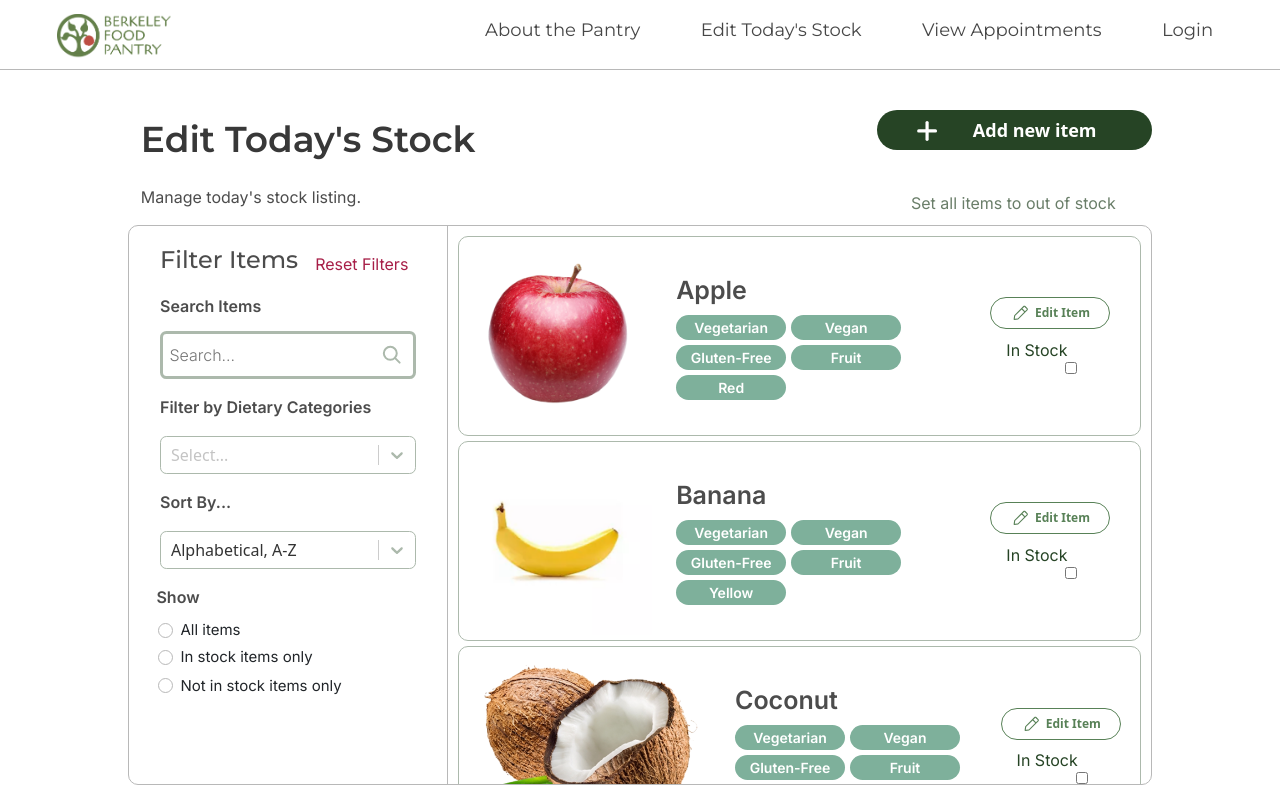
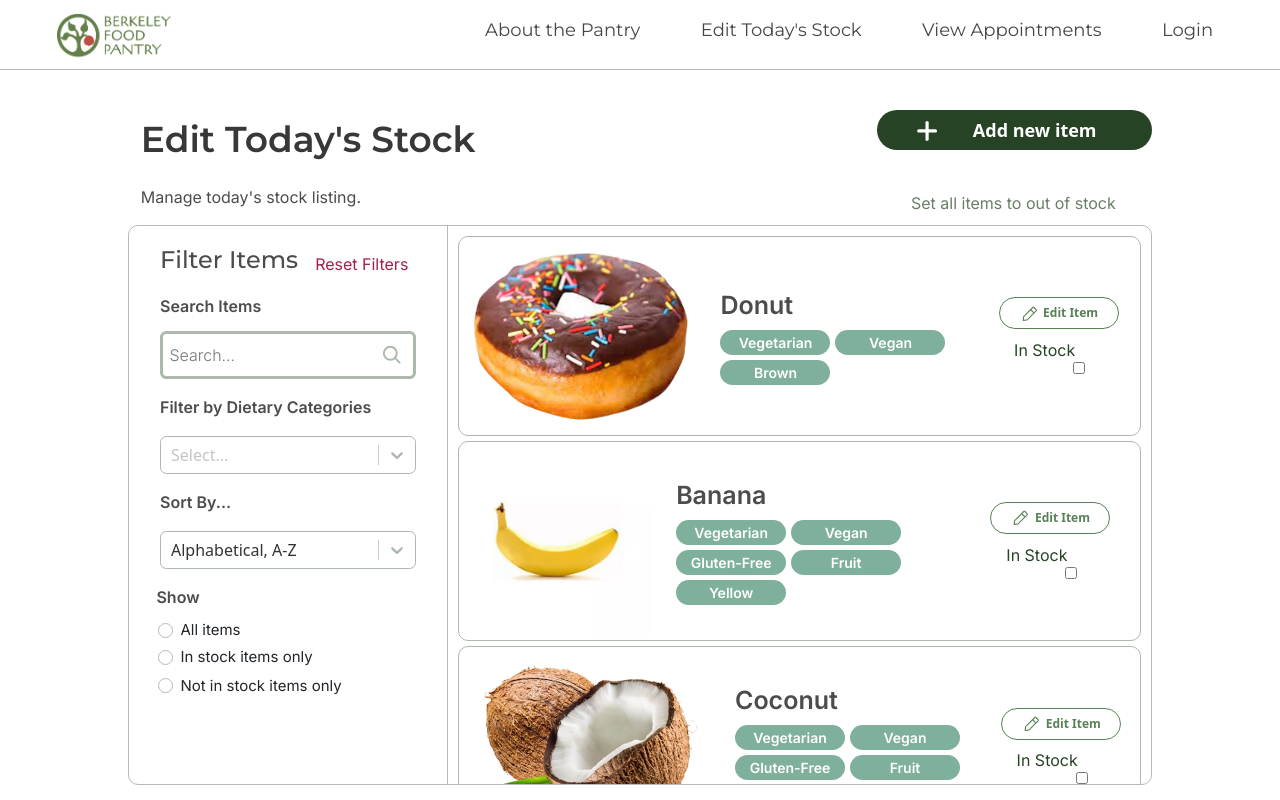
Before and after one commit to codebase-berkeley/berkeley-food-pantry, a React (Create React App) app in the folder client/: page /stockListingAdmin in a window 1280 px wide. Built offline with nearby package versions, Linux system fonts and the light colour scheme.

Commit message:
working on filtering

```diff
--- a/client/src/components/Food.js
+++ b/client/src/components/Food.js
@@ -1,8 +1,8 @@
 import React from 'react'
 import './Food.css'
 import Tags from './Tags.js'
-import edit_item from './../Images/edit_item.png'
-import pen from './../Images/pen.svg'
+import edit_item from './../images/edit_item.png'
+import pen from './../images/pen.svg'
 
 function Food(props) {
     function editItem () {
--- a/client/src/components/SearchBar.css
+++ b/client/src/components/SearchBar.css
@@ -19,7 +19,7 @@
 
   input::placeholder{
     border-color: #ACB9AC;
-    background-image: url(./../Images/IsbeesSearchIcon.svg);
+    background-image: url(./../images/IsbeesSearchIcon.svg);
     background-repeat: no-repeat;
     background-position: 97%;
   }
--- a/client/src/components/SearchBar.js
+++ b/client/src/components/SearchBar.js
@@ -1,14 +1,24 @@
 import React from 'react';
+
+
+
+
 // import isbeesSearchBar from './../images/IsbeesSearchIcon.svg';
-function SearchBar({placeholder, data}) {
+function SearchBar(props) {
 
   function hideIcon(self) {
     self.style.backgroundImage = 'none';
   }
+
   return (
     <div className = "search">
         <div className = "searchInputs">
-            <input type = "text" onchange = "hideIcon(this);" placeholder = {placeholder}/>
+            <input
+            value = {props.searchInput}
+            onInput = {e => props.setSearchInput(e.target.value)}
+            type = "text"
+            onchange = "hideIcon(this);"
+            placeholder = {props.placeholder}/>
         </div>
         <div className = "dataResults">
         </div>
--- a/client/src/components/UploadImageButton.js
+++ b/client/src/components/UploadImageButton.js
@@ -1,6 +1,6 @@
-import importimagecloud from './../Images/import-image-cloud.svg';
+import importimagecloud from './../images/import-image-cloud.svg';
 import './../pages/AddFood.css';
-import saveitembutton from './../Images/saveitembutton.png';
+import saveitembutton from './../images/saveitembutton.png';
 import Select, { NonceProvider } from 'react-select';
 import makeAnimated from 'react-select/animated';
 import React, { useState } from 'react';
--- a/client/src/pages/AdminLogin.js
+++ b/client/src/pages/AdminLogin.js
@@ -1,6 +1,6 @@
-import adminLoginPic from './../Images/carrots.svg';
+import adminLoginPic from './../images/carrots.svg';
 import './AdminLogin.css';
-import admingooglesignin from './../Images/googlePic.png';
+import admingooglesignin from './../images/googlePic.png';
 
 export default function AdminLogin() {
    return(
--- a/client/src/pages/AdminLoginNavbar.js
+++ b/client/src/pages/AdminLoginNavbar.js
@@ -1,6 +1,6 @@
 import { BrowserRouter as Router, Routes, Route, Link } from "react-router-dom";
 import './Navbar.css';
-import berkeleyfoodpantrylogo from './../Images/berkeley-food-pantry-logo.png';
+import berkeleyfoodpantrylogo from './../images/berkeley-food-pantry-logo.png';
 
 export default function AdminLoginNavbar() {
    return(
--- a/client/src/pages/StockListingAdmin.js
+++ b/client/src/pages/StockListingAdmin.js
@@ -1,22 +1,23 @@
-import React from "react";
+import React, {useState} from "react";
 import Search from './../components/SearchBar.js';
 import './../components/SearchBar.css';
 import './StockListingAdmin.css';
 import 'rsuite/dist/rsuite.min.css';
 import 'bootstrap/dist/css/bootstrap.min.css';
-import isbesPlusSign from './../Images/plusSign.svg';
+import isbesPlusSign from './../images/plusSign.svg';
 import Select, { NonceProvider } from 'react-select';
 import makeAnimated, { ValueContainer } from 'react-select/animated';
 import { borderColor } from "@mui/system";
 import Food from './../components/Food.js';
-import apple from "./../Images/apple.png";
-import banana from "./../Images/banana.png";
-import cocunut from "./../Images/cocunut.png";
-import meat from "./../Images/meat.png";
-import donut from './../Images/donut.png';
-import brocolli from './../Images/brocolli.png';
-import cannedBeans from './../Images/cannedBeans.png';
+import apple from "./../images/apple.png";
+import banana from "./../images/banana.png";
+import coconut from "./../images/cocunut.png";
+import meat from "./../images/meat.png";
+import donut from './../images/donut.png';
+import broccoli from './../images/brocolli.png';
+import cannedBeans from './../images/cannedBeans.png';
 import { BrowserRouter as Router, Routes, Route, Link } from "react-router-dom";
+
 
 
 const foodCategories = [
@@ -88,10 +89,74 @@ const customStyles = {
     },
 }
 
-const foodInStock = [ "Donut", "Apple", "Banana", "Coconut", "Broccoli", "Canned Beans"]
+const food = [ {name: 'Donut', image: donut, instock: true, tags: ["Vegetarian", "Vegan",, "Brown"] },
+{name: 'Banana', image: banana, instock: false, tags: ["Vegetarian", "Vegan", "Gluten-free", "Fruit", "Yellow"] },
+{name: 'Coconut', image: coconut, instock: true, tags: ["Vegetarian", "Vegan", "Gluten-free", "Fruit", "Brown"] },
+{name: 'Broccoli', image: broccoli, instock: true, tags: ["Vegetarian", "Vegan", "Gluten-free", "Fruit", "Brown"] },
+{name: 'Canned Beans', image: cannedBeans, instock: false, tags: ["Vegetarian", "Vegan", "Gluten-free", "Fruit", "Brown"] },
+{name: 'Apple', image: apple, instock: true, tags: ["Vegetarian", "Vegan", "Gluten-free", "Fruit", "Red"]}
+
+];
+
+
 
 
 export function StockListingAdmin() {
+    const [selectedSort, setSelectedSort] = useState();
+    const [searchInput, setSearchInput] = useState("");
+
+
+    function sortAZ(a, b) {
+        const nameA = a.name.toUpperCase(); // ignore upper and lowercase
+        const nameB = b.name.toUpperCase(); // ignore upper and lowercase
+        if (nameA < nameB) {
+            return -1;
+        }
+        if (nameA > nameB) {
+            return 1;
+        }
+
+        // names must be equal
+        return 0;
+
+    }
+
+    function tagMatchFunction() {
+        return true;
+
+    }
+
+    function mostRecent() {
+        return;
+
+    }
+
+    function stockFilterFunction() {
+        return true;
+    }
+
+
+    function getSort() {
+        console.log('entered getSort')
+        console.log(selectedSort)
+        if (selectedSort == null) {
+            return;
+        } else if (selectedSort.value == "recently added") {
+            return mostRecent;
+        } else if (selectedSort.value == "alphabetical") {
+            return sortAZ;
+        }
+    }
+
+    function searchFunction(foodObject) {
+        console.log('calling searchFunction')
+        console.log(searchInput)
+        if (foodObject.name.toUpperCase().includes(searchInput.toUpperCase())) {
+            return true;
+        } else {
+            return false;
+        }
+    }
 
     return (
         <div className="entireContent">
@@ -132,7 +197,7 @@ export function StockListingAdmin() {
                         <div className="filters">
                             <div className="searchBox">
                                 <text>Search Items</text>
-                                <Search placeholder="Search..." />
+                                <Search placeholder="Search..." searchInput={searchInput} setSearchInput={setSearchInput}/>
                             </div>
 
                             <div className="filter-by">
@@ -159,6 +224,8 @@ export function StockListingAdmin() {
                                         placeholder="Alphabetical, A-Z"
                                         options={sortOptions}
                                         defaultValue={sortOptions[0]}
+                                        value={selectedSort}
+                                        onChange={setSelectedSort}
                                     />
                                 </div>
                             </div>
@@ -190,12 +257,9 @@ export function StockListingAdmin() {
                         </div>
                     </div>
                     <div className="filterItemDisplay">
-                    <Food name="Apple" image={apple} in_stock={true} tags={["Vegetarian", "Vegan", "Gluten-free", "Fruit", "Red" ]} />
-                    <Food name="Banana" image={banana} in_stock={true} tags={["Vegetarian", "Vegan", "Gluten-free", "Fruit", "Yellow" ]} />
-                    <Food name="Coconut" image={cocunut} in_stock={true} tags={["Vegetarian", "Vegan", "Gluten-free", "Fruit", "Brown" ]} />
-                    <Food name="Donut" image={donut} in_stock={true} tags={["Vegetarian", "Vegan", "Gluten-free", "Fruit", "Brown" ]} />
-                    <Food name="Broccoli" image={brocolli} in_stock={true} tags={["Vegetarian", "Vegan", "Gluten-free", "Fruit", "Green" ]} />
-                    <Food name="Canned Beans" image={cannedBeans} in_stock={true} tags={["Vegetarian", "Vegan", "Gluten-free", "Fruit", "Red" ]} />
+                        {food.filter(searchFunction).filter(tagMatchFunction).filter(stockFilterFunction).sort(getSort()).map(foodItem => (<Food name={foodItem.name} image={foodItem.image} in_stock={foodItem.instock} tags={foodItem.tags} />))}
+
+                    {/* food.filter(matchesTags) */}
                     </div>
                 </div>
             </div>
@@ -204,6 +268,41 @@ export function StockListingAdmin() {
 }
 
 export function StockListingUser() {
+    const [selectedSort, setSelectedSort] = useState();
+
+
+    function sortAZ(a, b) {
+        console.log('entered sortAZ')
+        const nameA = a.name.toUpperCase(); // ignore upper and lowercase
+        const nameB = b.name.toUpperCase(); // ignore upper and lowercase
+        if (nameA < nameB) {
+            return -1;
+        }
+        if (nameA > nameB) {
+            return 1;
+        }
+
+        // names must be equal
+        return 0;
+
+    }
+
+    function mostRecent() {
+        return;
+
+    }
+
+
+    function getSort() {
+
+        if (selectedSort == null) {
+            return;
+        } else if (selectedSort == "recently added") {
+            return mostRecent;
+        } else if (selectedSort == "alphabetical") {
+            return sortAZ;
+        }
+    }
     return (
         <div className="entireContent">
 
@@ -276,9 +375,9 @@ export function StockListingUser() {
                     <div className="filterItemDisplay">
                     <Food name="Apple" image={apple} in_stock={true} tags={["Vegetarian", "Vegan", "Gluten-free", "Fruit", "Fruit" ]} />
                     <Food name="Banana" image={banana} in_stock={true} tags={["Vegetarian", "Vegan", "Gluten-free", "Fruit", "Fruit" ]} />
-                    <Food name="Coconut" image={cocunut} in_stock={true} tags={["Vegetarian", "Vegan", "Gluten-free", "Fruit", "Fruit" ]} />
+                    <Food name="Coconut" image={coconut} in_stock={true} tags={["Vegetarian", "Vegan", "Gluten-free", "Fruit", "Fruit" ]} />
                     <Food name="Donut" image={donut} in_stock={true} tags={["Vegetarian", "Vegan", "Gluten-free", "Fruit", "Fruit" ]} />
-                    <Food name="Broccoli" image={brocolli} in_stock={true} tags={["Vegetarian", "Vegan", "Gluten-free", "Fruit", "Fruit" ]} />
+                    <Food name="Broccoli" image={broccoli} in_stock={true} tags={["Vegetarian", "Vegan", "Gluten-free", "Fruit", "Fruit" ]} />
                     <Food name="Canned Beans" image={cannedBeans} in_stock={true} tags={["Vegetarian", "Vegan", "Gluten-free", "Fruit", "Fruit" ]} />
                     </div>
                 </div>
```
Also changed, not shown: client/src/pages/MobNavbar.js (+4 -4 lines).
